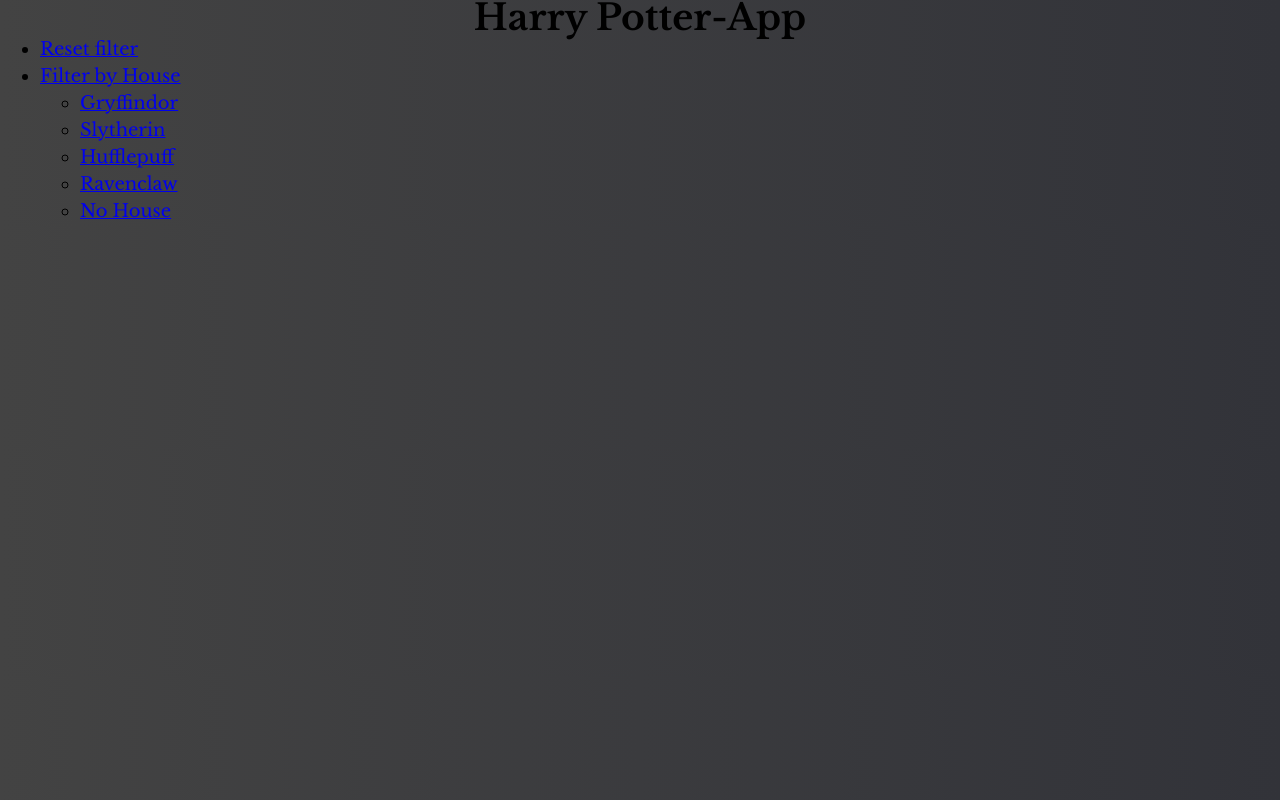
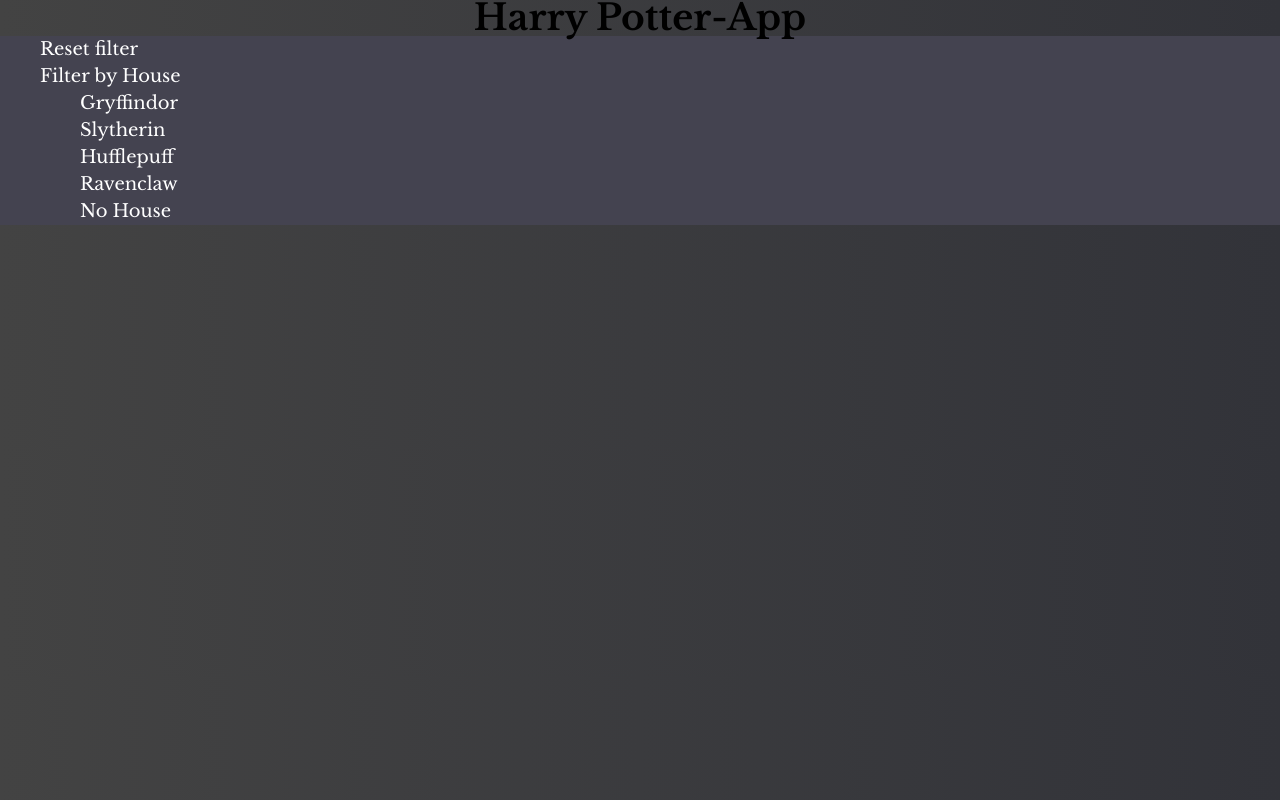
Before and after one commit to Morten-Moeller/Harry-Potter-JS, a website built with Vite: page src/index.html in a window 1280 px wide. Built offline with nearby package versions, Linux system fonts and the light colour scheme; no server answers.

Commit message:
minor changes

```diff
--- a/src/styles/components/nav.css
+++ b/src/styles/components/nav.css
@@ -1,3 +1,19 @@
 .nav-mobile {
+  position: fixed;
+  bottom: 0;
+}
+
+.nav-mobile__list {
   background: var(--color-gray-light);
+  list-style-type: none;
+  width: 100%;
 }
+
+.nav-mobile__dropdown {
+  list-style-type: none;
+}
+
+a {
+  text-decoration: none;
+  color: var(--color-white);
+}
```
